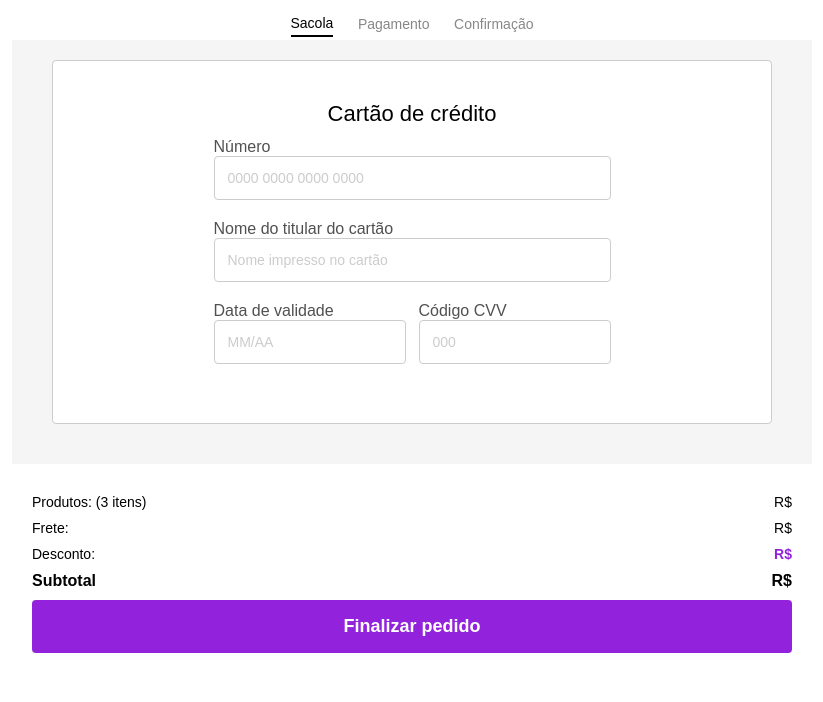
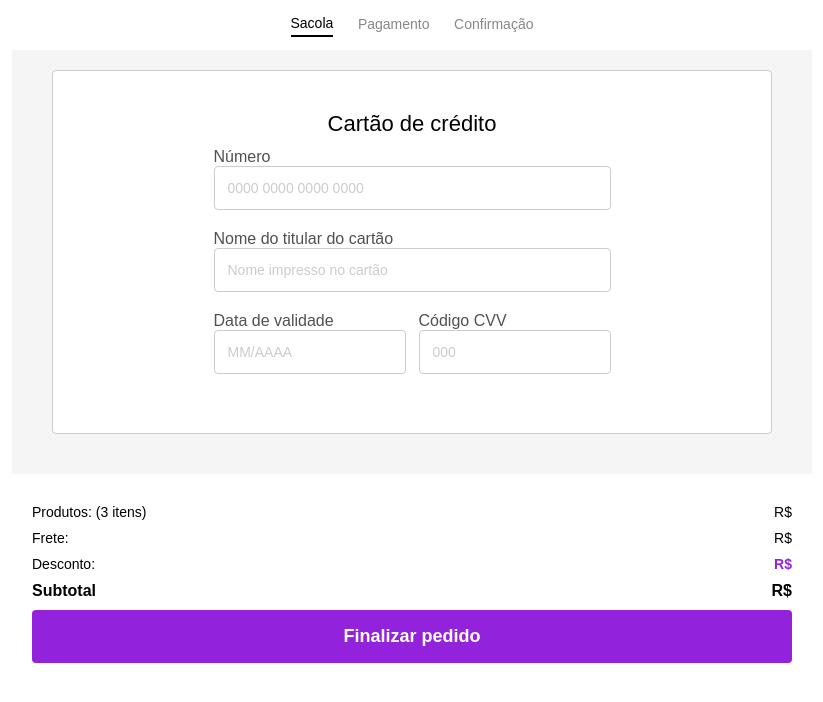
Before and after one commit to Adrianodbs/beleza-na-web, a React (Vite) app: page /pagamento in a window 1280 px wide. Shown: the top 702 px of the page, without its empty margins (228-1051 px from the left). Built offline with nearby package versions, Linux system fonts and the light colour scheme; no server answers.

Commit message:
passando dados do formulário

```diff
--- a/src/components/Header/style.css
+++ b/src/components/Header/style.css
@@ -6,6 +6,7 @@
   padding: 8px 65px;
   align-items: center;
   margin-top: 8px;
+  margin-bottom: 10px;
 
 }
 
--- a/src/components/Resumo/index.jsx
+++ b/src/components/Resumo/index.jsx
@@ -24,7 +24,9 @@ function Resumo({ children, link, onClick }) {
         <h3>R$ {produto.total?.toFixed(2)}</h3>
       </div>
       <Link to={link}>
-        <button onClick={onClick}>{children}</button>
+        <button type="submit" onClick={onClick}>
+          {children}
+        </button>
       </Link>
     </div>
   )
--- a/src/context/ProdutoContext.jsx
+++ b/src/context/ProdutoContext.jsx
@@ -6,6 +6,9 @@ export const ProdutoContext = createContext({})
 export const ProdutoProvider = ({ children }) => {
   const [produto, setProduto] = useState([])
   const [menu, setMenu] = useState(1)
+  const [cartao, setCartao] = useState('')
+  const [nome, setNome] = useState('')
+  const [validade, setValidade] = useState('')
 
   useEffect(() => {
     apiData.get().then(response => {
@@ -13,7 +16,20 @@ export const ProdutoProvider = ({ children }) => {
     })
   }, [])
   return (
-    <ProdutoContext.Provider value={{ produto, setProduto, menu, setMenu }}>
+    <ProdutoContext.Provider
+      value={{
+        produto,
+        setProduto,
+        menu,
+        setMenu,
+        cartao,
+        setCartao,
+        nome,
+        setNome,
+        validade,
+        setValidade
+      }}
+    >
       {children}
     </ProdutoContext.Provider>
   )
--- a/src/pages/Confirmacao/index.jsx
+++ b/src/pages/Confirmacao/index.jsx
@@ -4,14 +4,15 @@ import { ProdutoContext } from '../../context/ProdutoContext'
 import Resumo from '../../components/Resumo'
 
 function Confirmacao() {
-  const { produto, setMenu } = useContext(ProdutoContext)
+  const { produto, setMenu, cartao, nome, validade } =
+    useContext(ProdutoContext)
   return (
     <div className="confirmacao">
       <div className="container">
         <h3>Compra efetuada com sucesso</h3>
-        <span>****.****.****.4545</span>
-        <span>Bruce Wayne</span>
-        <span>02/2027</span>
+        <span>{cartao}</span>
+        <span>{nome}</span>
+        <span>{validade}</span>
       </div>
       <div className="confirmacao__produtos">
         <h4>Produtos</h4>
--- a/src/pages/Confirmacao/style.css
+++ b/src/pages/Confirmacao/style.css
@@ -1,4 +1,5 @@
 .confirmacao{
+  max-width: 800px;
   width: 100%;
   background-color: #F5F5F5;
   display: flex;
--- a/src/pages/Pagamento/index.jsx
+++ b/src/pages/Pagamento/index.jsx
@@ -4,22 +4,47 @@ import { ProdutoContext } from '../../context/ProdutoContext'
 import './style.css'
 
 function Pagamento() {
-  const { setMenu } = useContext(ProdutoContext)
+  const { setMenu, cartao, setCartao, nome, setNome, validade, setValidade } =
+    useContext(ProdutoContext)
+
+  function handleData(e) {
+    e.preventDefault()
+  }
+
   return (
     <div className="pagamento">
       <div className="container">
         <h3>Cartão de crédito</h3>
-        <form>
+        <form onSubmit={handleData}>
           <label>Número</label>
-          <input type="text" placeholder="0000 0000 0000 0000" />
+          <input
+            required
+            type="text"
+            placeholder="0000 0000 0000 0000"
+            value={cartao}
+            onChange={e => setCartao(e.target.value)}
+          />
           <label>Nome do titular do cartão</label>
-          <input type="text" placeholder="Nome impresso no cartão" />
+          <input
+            required
+            type="text"
+            placeholder="Nome impresso no cartão"
+            value={nome}
+            onChange={e => setNome(e.target.value)}
+          />
           <div className="data-validade">
             <label>
-              Data de validade <input type="text" placeholder="MM/AA" />
+              Data de validade{' '}
+              <input
+                required
+                type="text"
+                placeholder="MM/AAAA"
+                value={validade}
+                onChange={e => setValidade(e.target.value)}
+              />
             </label>
             <label>
-              Código CVV <input type="text" placeholder="000" />
+              Código CVV <input required type="text" placeholder="000" />
             </label>
           </div>
         </form>
```
